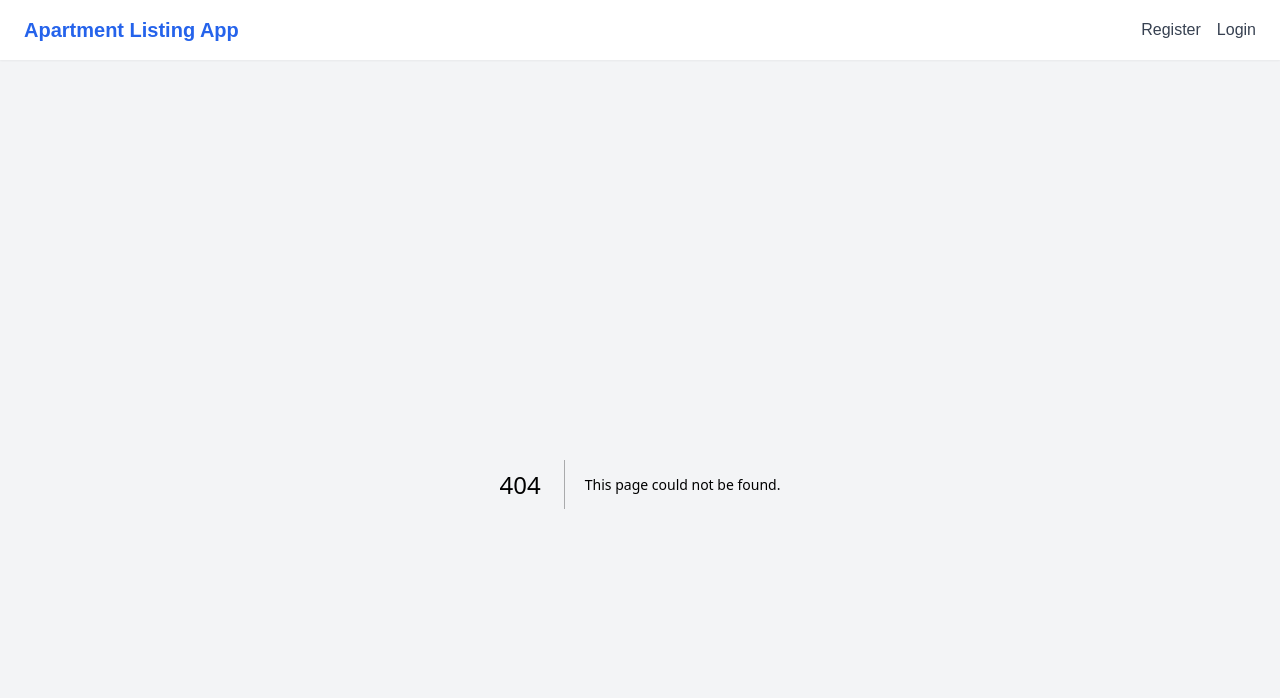
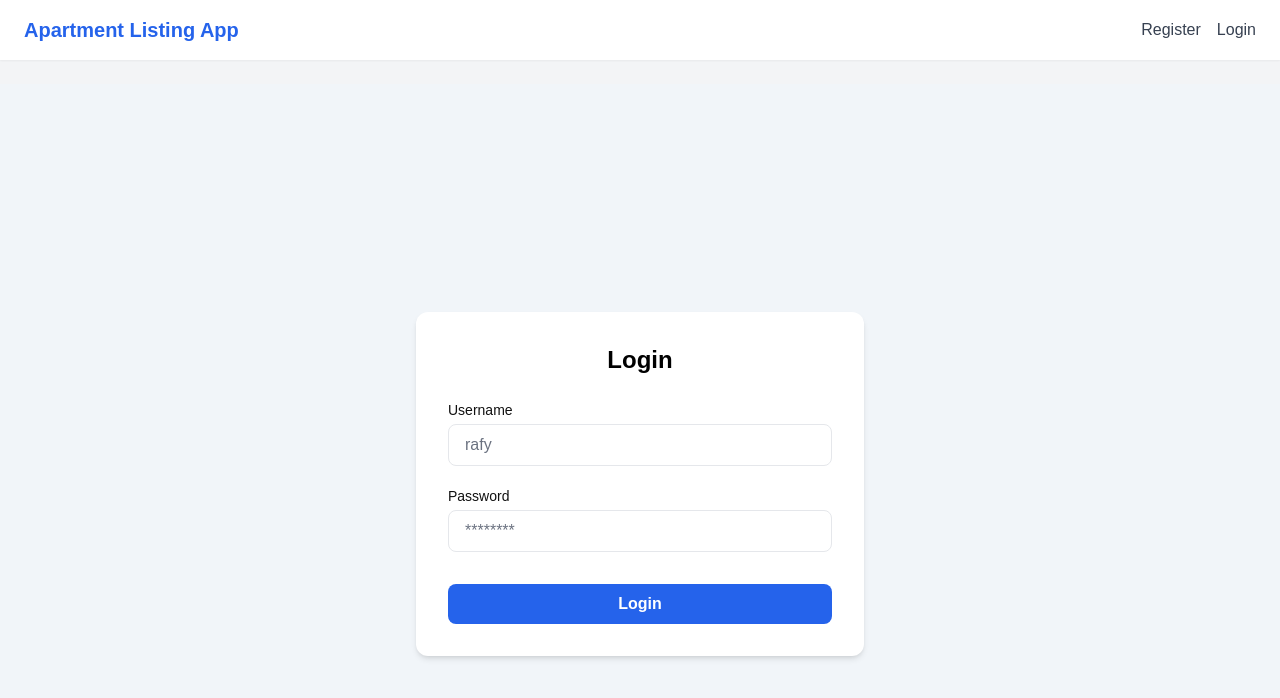
Before and after one commit to Eng-Raphael/MERN-Apartment-Listing-App, a Next.js app in the folder client/: page /login in a window 1280 px wide. Before the commit this address had no page. Shown: the top 698 px of the page. Built offline with nearby package versions, Linux system fonts and the light colour scheme.

Commit message:
add login

```diff
--- /dev/null
+++ b/client/src/app/login/page.tsx
@@ -0,0 +1,122 @@
+"use client";
+
+import { useState } from "react";
+import { useFormik } from "formik";
+import * as Yup from "yup";
+import axios from "axios";
+import { useRouter } from "next/navigation";
+import { useDispatch } from "react-redux";
+import { setCredentials } from "@/store/authSlice";
+import type { AppDispatch } from "@/store/store";
+
+export default function LoginPage() {
+    const router = useRouter();
+    const dispatch = useDispatch<AppDispatch>();
+    const [apiError, setApiError] = useState("");
+
+    const formik = useFormik({
+        initialValues: {
+            username: "",
+            password: "",
+        },
+
+        validationSchema: Yup.object({
+            username: Yup.string().required("Username is required"),
+            password: Yup.string()
+                .min(8, "Password must be at least 8 characters")
+                .required("Password is required"),
+        }),
+
+        onSubmit: async (values) => {
+            setApiError("");
+
+            try {
+                const res = await axios.post(
+                    "http://localhost:5001/api/auth/login",
+                    values,
+                    { withCredentials: true }
+                );
+
+                // Save to Redux
+                dispatch(
+                    setCredentials({
+                        user: res.data.user,
+                        token: res.data.token,
+                    })
+                );
+
+                // Persist locally
+                localStorage.setItem("token", res.data.token);
+                localStorage.setItem("user", JSON.stringify(res.data.user));
+
+                router.push("/"); // go home OR to apartments
+            } catch (err: any) {
+                console.log(err);
+                setApiError(
+                    err.response?.data?.errors
+                        ? err.response.data.errors[0]
+                        : "Login failed"
+                );
+            }
+        },
+    });
+
+    return (
+        <div className="min-h-screen flex items-center justify-center bg-slate-100">
+            <div className="w-full max-w-md bg-white rounded-xl shadow-md p-8">
+                <h1 className="text-2xl font-bold mb-6 text-center text-black">
+                    Login
+                </h1>
+
+                {apiError && (
+                    <p className="text-red-600 text-sm text-center mb-3">
+                        {apiError}
+                    </p>
+                )}
+
+                <form onSubmit={formik.handleSubmit}>
+                    <label className="block text-sm font-medium text-black">
+                        Username
+                    </label>
+                    <input
+                        type="text"
+                        name="username"
+                        className="w-full mt-1 mb-2 px-4 py-2 border rounded-lg placeholder-gray-500 text-black"
+                        placeholder="rafy"
+                        value={formik.values.username}
+                        onChange={formik.handleChange}
+                    />
+                    {formik.errors.username && (
+                        <p className="text-red-600 text-sm">
+                            {formik.errors.username}
+                        </p>
+                    )}
+
+                    <label className="block text-sm font-medium mt-3 text-black">
+                        Password
+                    </label>
+                    <input
+                        type="password"
+                        name="password"
+                        className="w-full mt-1 mb-2 px-4 py-2 border rounded-lg placeholder-gray-500 text-black"
+                        placeholder="********"
+                        value={formik.values.password}
+                        onChange={formik.handleChange}
+                    />
+                    {formik.errors.password && (
+                        <p className="text-red-600 text-sm">
+                            {formik.errors.password}
+                        </p>
+                    )}
+
+                    <button
+                        type="submit"
+                        className="w-full mt-6 bg-blue-600 hover:bg-blue-700 text-white py-2 rounded-lg font-semibold"
+                    >
+                        Login
+                    </button>
+                </form>
+            </div>
+        </div>
+    );
+}
```
